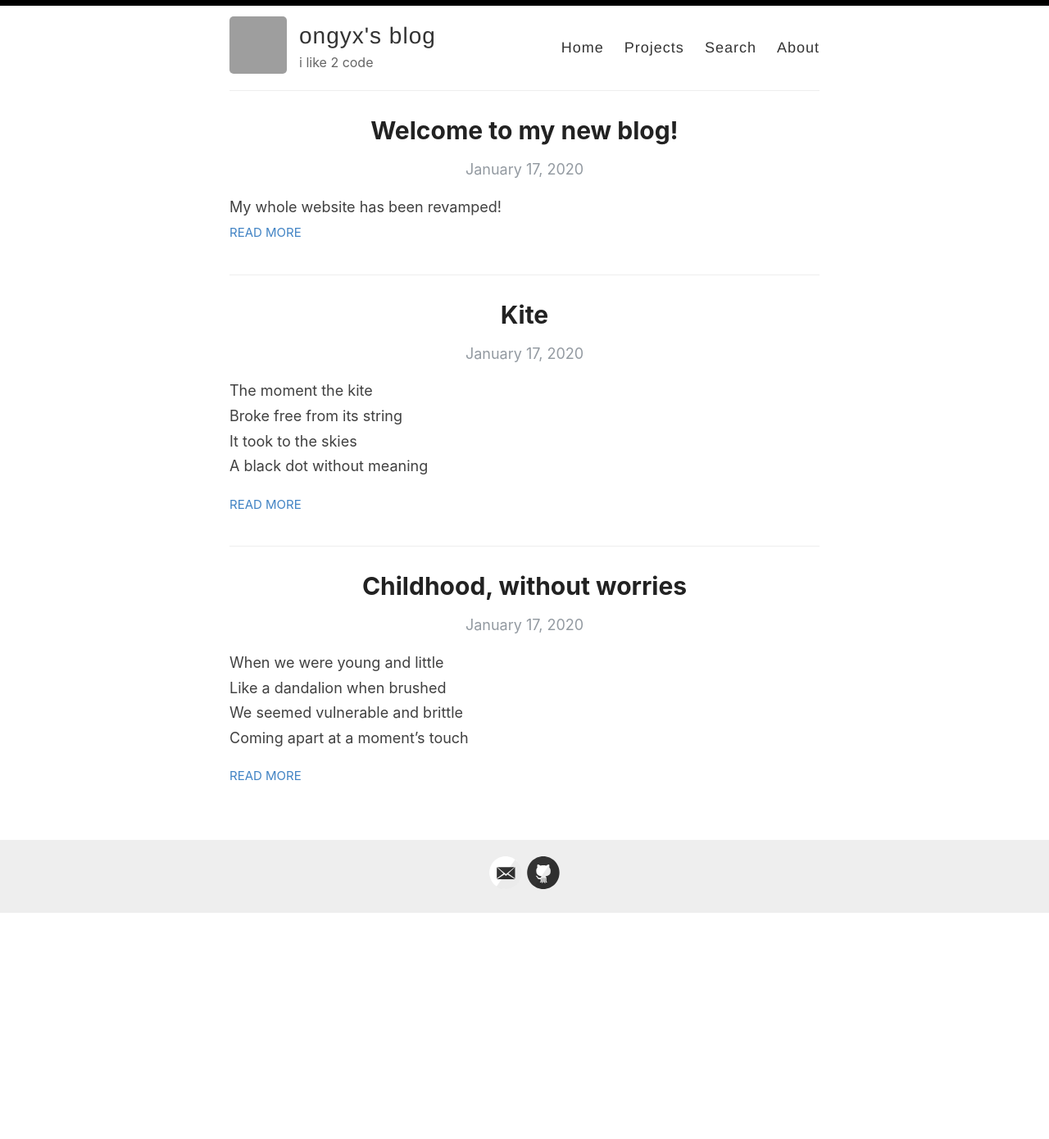
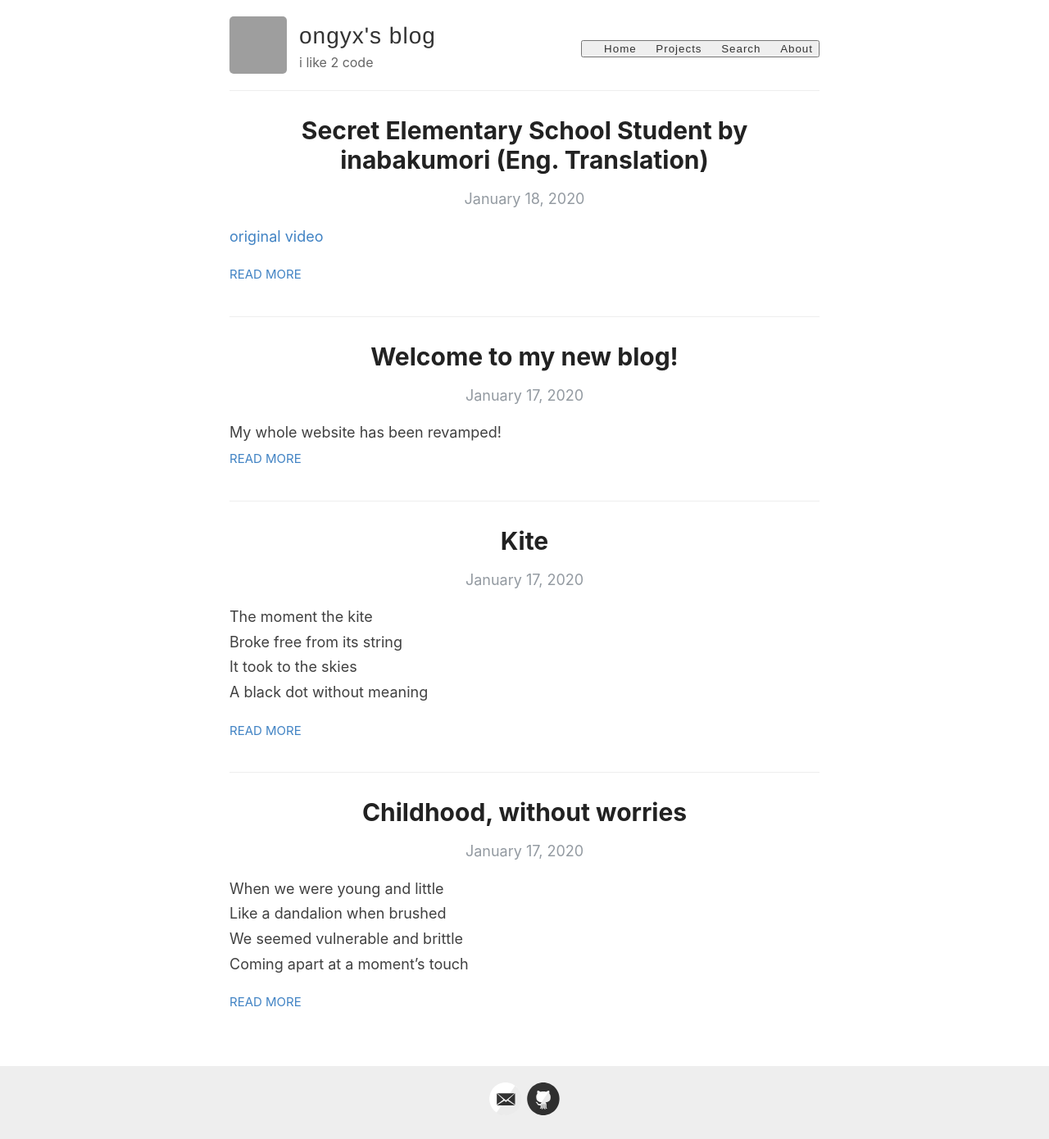
Before and after one commit to PXshadow/ongyx.github.io, a Jekyll site: the page built from index.html, in a window 1280 px wide. Shown: the whole page at 82% size. Built offline with Jekyll 4.4.1, drawn with Linux system fonts in a browser that asks for light colours; the list of posts is cut into pages by our own code; before the commit the page ends 1115 px from its top, so only the background shows below that; some of the changed lines change nothing that is shown; grey boxes are pictures that could not be loaded.

Commit message:
new mode + dark mode :)

```diff
--- a/_includes/meta.html
+++ b/_includes/meta.html
@@ -23,4 +23,4 @@
     <meta property="og:image" content="{{ site.url }}{{ site.avatar }}"/>
     <meta property="twitter:image" content="{{ site.url }}{{ site.avatar }}"/>
     {% endif %}
-    <meta property="og:site_name" content="Amit Merchant - Software Engineer"/>
+    <meta property="og:site_name" content="{{ page.title }}"/>
--- a/_layouts/default.html
+++ b/_layouts/default.html
@@ -9,12 +9,13 @@
     <link rel="alternate" type="application/rss+xml" title="{{ site.name }} - {{ site.description }}" href="{{ site.baseurl }}/feed.xml" />
     <link rel="canonical" href="{{ site.url }}{{ page.url }}" />
 
-    <meta name="theme-color" content="#000000">
+    <meta name="theme-color" content="#778899">
     <link rel="icon" type="image/png" sizes="32x32" href="{{ site.baseurl }}/images/favicon-32x32.png">
   </head>
 
   <body>
-    <div id="bar"></div>
+    <!--what is this bar for??-->
+    <!--<div id="bar"></div>-->
     <div class="wrapper-container">
       <div class="wrapper-masthead">
         <div class="container">
@@ -27,6 +28,7 @@
             </div>
 
             <nav>
+              <button type="button" onclick="document.documentElement.classList.toggle('dark-mode')">
               <a href="{{ site.baseurl }}/">Home</a>
               <a href="{{ site.baseurl }}/projects">Projects</a>
               <a href="{{ site.baseurl }}/search">Search</a>
--- /dev/null
+++ b/_posts/2020-1-18-secret-elementary-school-student.md
@@ -0,0 +1,60 @@
+---
+layout: post
+title: Secret Elementary School Student by inabakumori (Eng. Translation)
+---
+
+[original video](https://youtube.com/wdUCRDvFv3Q)
+
+Jolted awake from dream, I was elementary school student\
+Breathing and living sustained through hirigana\
+Perfect scores unattainable unless you concentrate\
+Only on here and now
+
+I locked my\
+emotions\
+All of them\
+In the deep abyss of my backpack
+
+(Chorus)\
+I slice off your voice, your voice\
+So I can use it myself\
+Searching for love, another world I had no idea of\
+I listen to your voice, your voice\
+Tracing lines back into my heart\
+Barely understanding words, the deeper meanings I should know
+
+Yep, I'm a secret elementary school student
+
+Ask me what my dream was\
+I'd say, elementary school student\
+Use this voice to echo my song across the school\
+Try as I might, loud as I can, but still can't reach you
+
+I take all\
+my homework\
+Every last sheet\
+Solve it with this voice I received, gift from you
+
+(Chorus)
+
+Growing up as an adult,\
+misplacing everything,\
+saying it'll all work out\
+
+Just a kid,\
+don't know why I know so much,\
+guess that we're not so different
+
+This voice that you gifted to me\
+Streching to infinity\
+Yet you can't find me
+
+I slice off your voice, your voice\
+So I can use it myself\
+Searching for love, another world I had no idea of\
+I listen to your voice, your voice\
+Drawing lines back into my heart\
+Barely understanding words, repeating over and over like a broken record
+
+Yep, I'm a secret elementary school student\
+Yep, I'm a secret elementary school student
--- a/assets/style.scss
+++ b/assets/style.scss
@@ -18,6 +18,17 @@
 html {
   font-size: 100%;
   height: 100%;
+}
+
+// Poor man's dark mode
+// dev.to/pqina/poor-man-s-dark-mode-using-css-filter221n
+
+.dark-mode img {
+  filter: invert(100%) hue-rotate(180deg);
+}
+
+.dark-mode {
+  filter: invert(100%) hue-rotate(180deg);
 }
 
 body {
```
